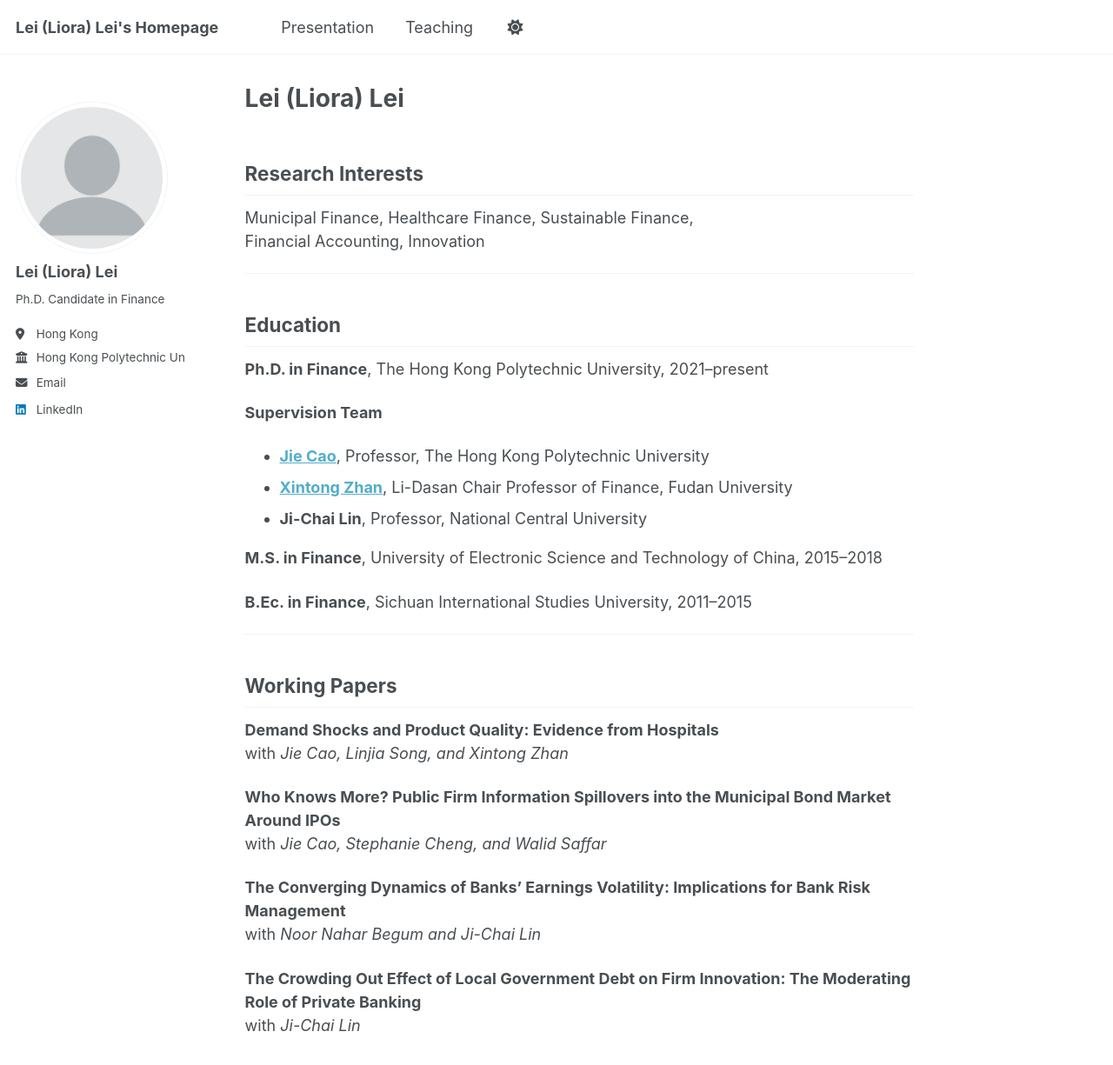
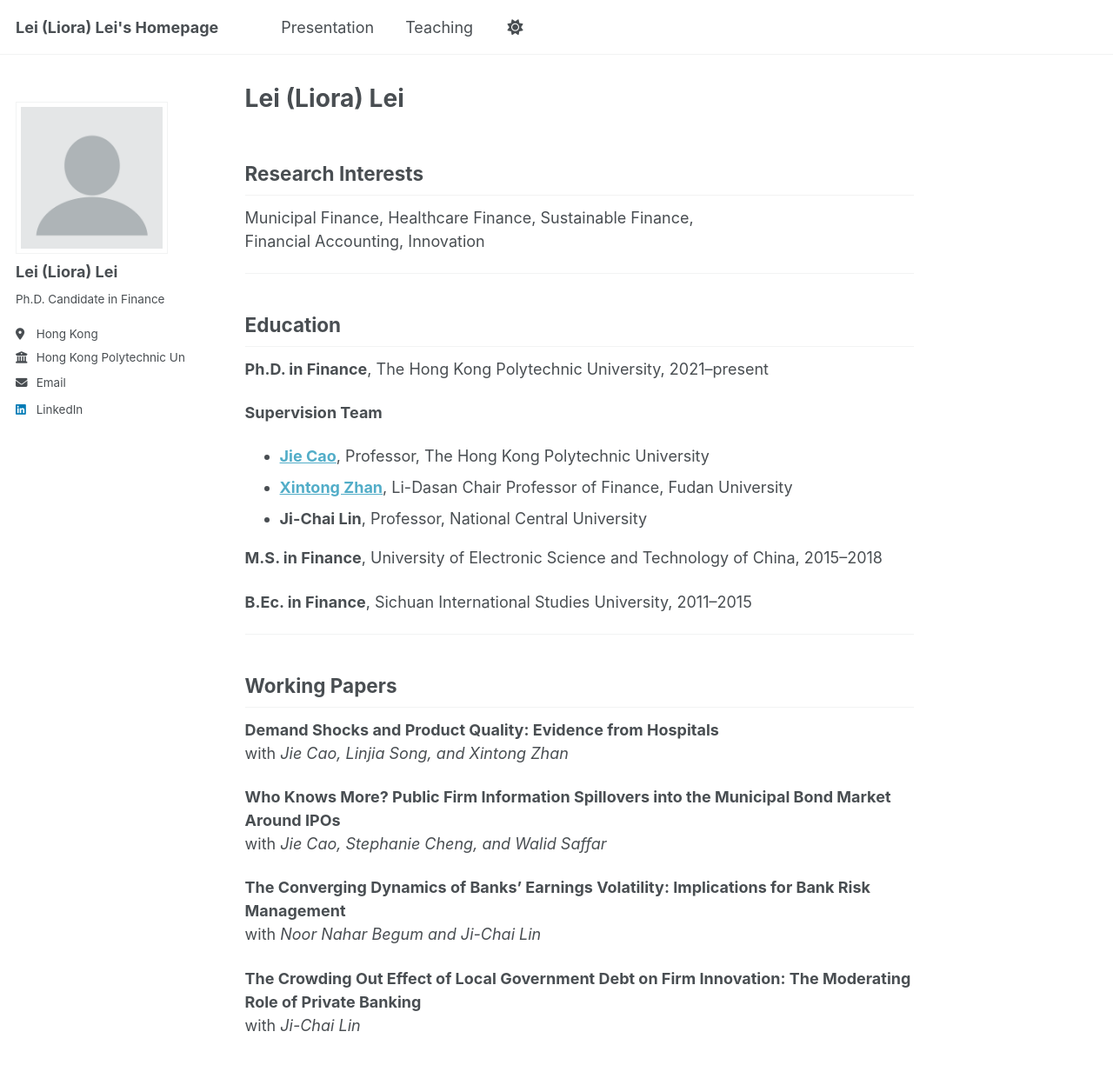
Before and after one commit to Liora-Lei/Lei-Lei, a Jekyll site: the page built from _pages/about.md, in a window 1280 px wide and 1400 px high. Shown: the top 1225 px of the window at 87% size. Built offline with Jekyll 4.4.1, drawn with Linux system fonts in a browser that asks for light colours; a script that is not in the unit is left out.

Commit message:
Update _sidebar.scss

```diff
--- a/_sass/layout/_sidebar.scss
+++ b/_sass/layout/_sidebar.scss
@@ -84,8 +84,7 @@
   display: table-cell;
   vertical-align: top;
   width: 36px;
-  // set width only, for non-square avatars
-  // height: 36px;
+  // height: 36px;  // 仍可保留注释
 
   @include breakpoint($large) {
     display: block;
@@ -95,7 +94,12 @@
 
   img {
     max-width: 175px;
-    border-radius: 50%;
+
+    // 关键修改部分 ↓↓↓
+    border-radius: 0;              // 改成0代表长方形；若想要圆角矩形改成 8px 或 12px
+    clip-path: none;               // 避免裁剪成圆形
+    -webkit-clip-path: none;
+    object-fit: cover;             // 让图片裁切得更自然
 
     @include breakpoint($large) {
       padding: 5px;
```
